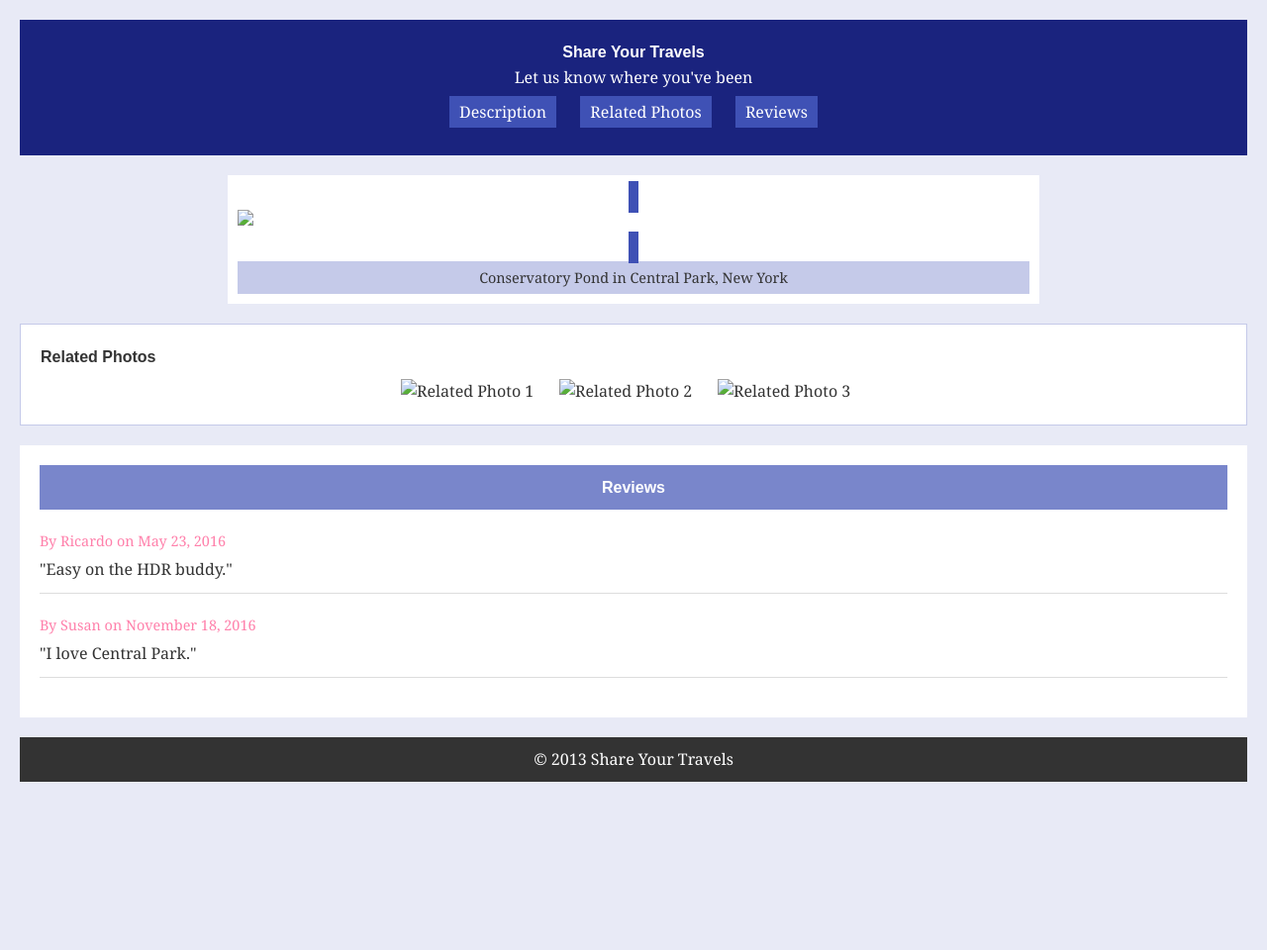
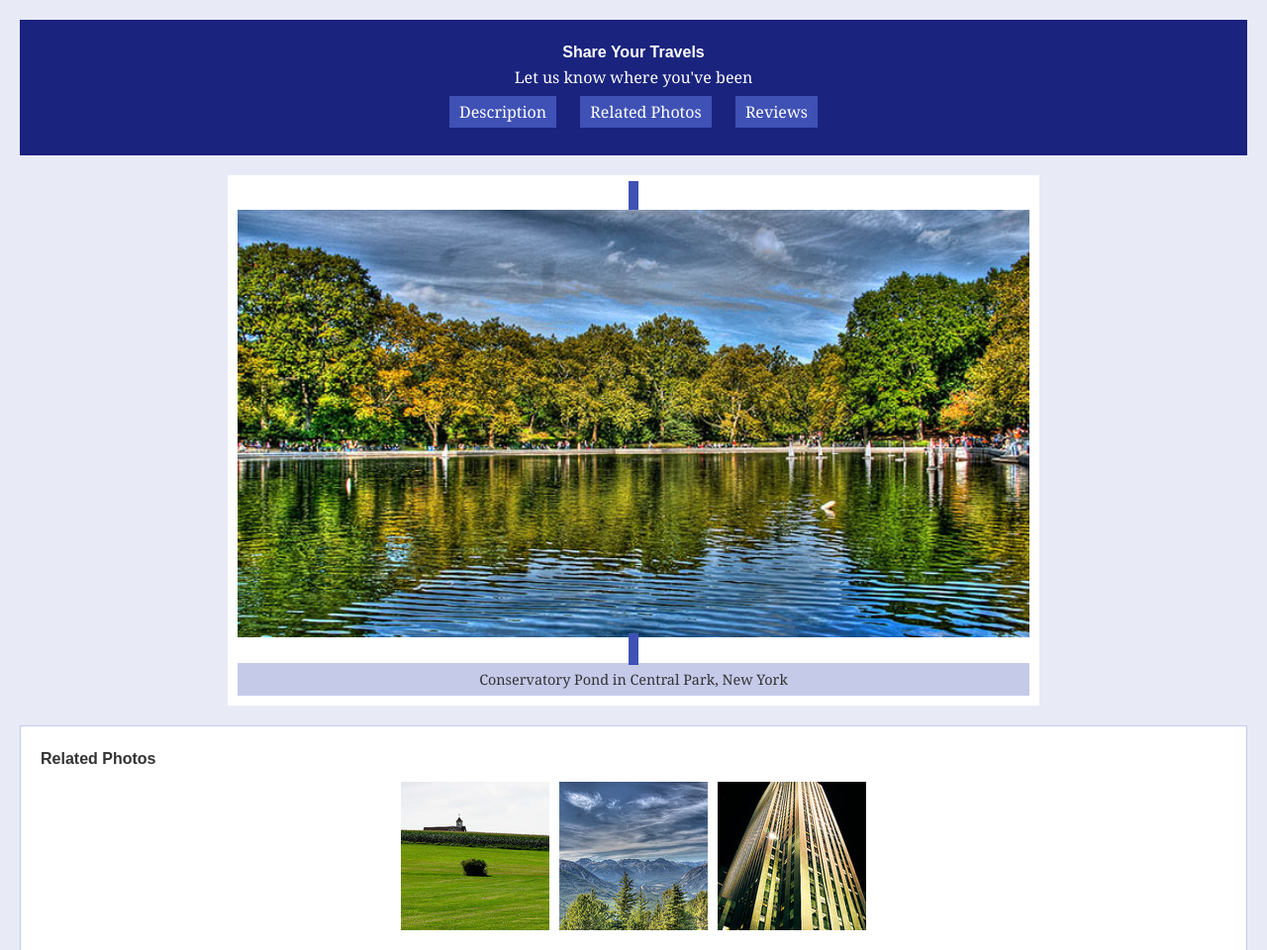
Before and after one commit to wolffpackxx/Grub2, a plain HTML site: page index.html in a window 1280 px wide. Shown: the top 960 px of the page at 99% size. Before the commit the page ends 810 px from the top, so only its background shows below. Drawn offline with Linux system fonts and the light colour scheme.

Commit message:
Update index.html

```diff
--- a/index.html
+++ b/index.html
@@ -22,8 +22,8 @@
   <main>
     <section id="description" class="main-photo">
       <figure>
-        <a href="images/large-central-park.jpg">
-          <img src="images/central-park.jpg" alt="Conservatory Pond in Central Park">
+        <a href="large-central-park.jpg">
+          <img src="central-park.jpg" alt="Conservatory Pond in Central Park">
         </a>
         <figcaption>Conservatory Pond in Central Park, New York</figcaption>
       </figure>
@@ -32,9 +32,9 @@
     <section id="related-photos" class="related-photos">
       <h2>Related Photos</h2>
       <div class="photo-thumbnails">
-        <img src="images/related-square1.jpg" alt="Related Photo 1">
-        <img src="images/related-square2.jpg" alt="Related Photo 2">
-        <img src="images/related-square3.jpg" alt="Related Photo 3">
+        <img src="related-square1.jpg" alt="Related Photo 1">
+        <img src="related-square2.jpg" alt="Related Photo 2">
+        <img src="related-square3.jpg" alt="Related Photo 3">
       </div>
     </section>
 
```
